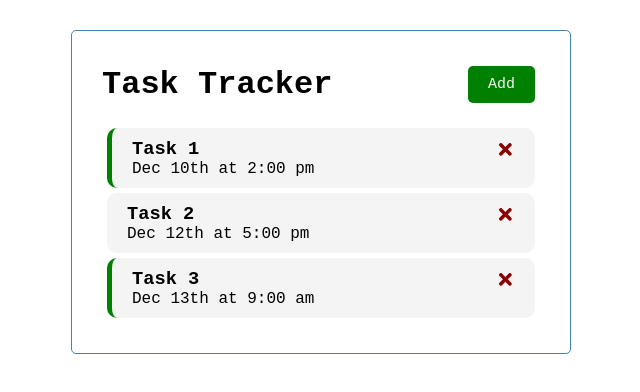
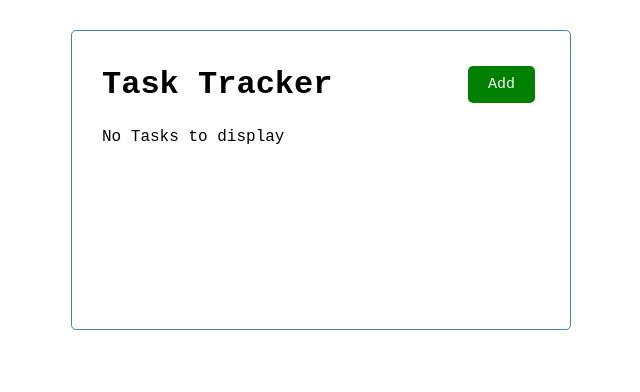
Before and after one commit to Roudi22/my-task-tracker, a React (Create React App) app: page / in a window 1280 px wide. Shown: the top 392 px of the page, without its empty margins (319-959 px from the left). Built offline with nearby package versions, Linux system fonts and the light colour scheme.

Commit message:
Added useEffect and loadinf functionality

```diff
--- a/src/App.jsx
+++ b/src/App.jsx
@@ -1,31 +1,27 @@
-import React from "react";
+import React, { useEffect, useState } from "react";
 import Header from "./components/Header";
 import Tasks from "./components/Tasks";
 import AddTask from "./components/AddTask";
-const initialTasks = [
-  {
-    id: 1,
-    text: "Task 1",
-    day: "Dec 10th at 2:00 pm",
-    reminder: true,
-  },
-  {
-    id: 2,
-    text: "Task 2 ",
-    day: "Dec 12th at 5:00 pm",
-    reminder: false,
-  },
-  {
-    id: 3,
-    text: "Task 3 ",
-    day: "Dec 13th at 9:00 am",
-    reminder: true,
-  },
-];
 
 function App() {
-  const [tasks, setTasks] = React.useState(initialTasks);
+  const [tasks, setTasks] = React.useState([]);
   const [showAdd, setShowAdd] = React.useState(false);
+
+  const [loading, setLoading] = useState(true);
+
+  useEffect(() => {
+    const data = localStorage.getItem("tasks");
+    console.log(data);
+    if (data) {
+      setTasks(JSON.parse(data));
+    } else {
+      setTasks([]);
+    }
+    setTimeout(() => setLoading(false), 1000);
+  }, []);
+  useEffect(() => {
+    localStorage.setItem("tasks", JSON.stringify(tasks));
+  }, [tasks]);
 
   function toggleReminder(id) {
     const newTasks = tasks.map((task) =>
@@ -50,6 +46,9 @@ function App() {
     setTasks([...tasks, newTask]);
   }
 
+  if (loading) {
+    return <p className="loading">Loading tasks...</p>;
+  }
   return (
     <div className="container">
       <Header onAdd={() => setShowAdd(!showAdd)} showAdd={showAdd} />
```
